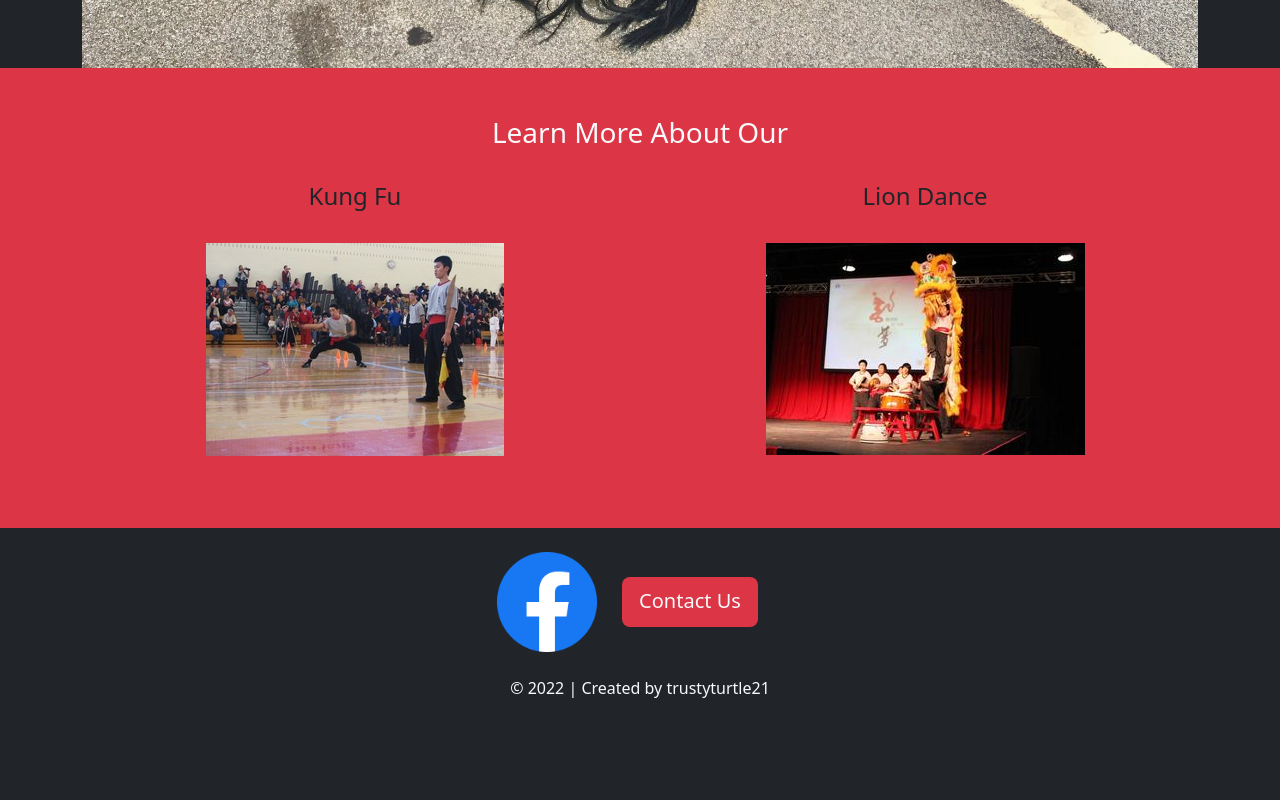
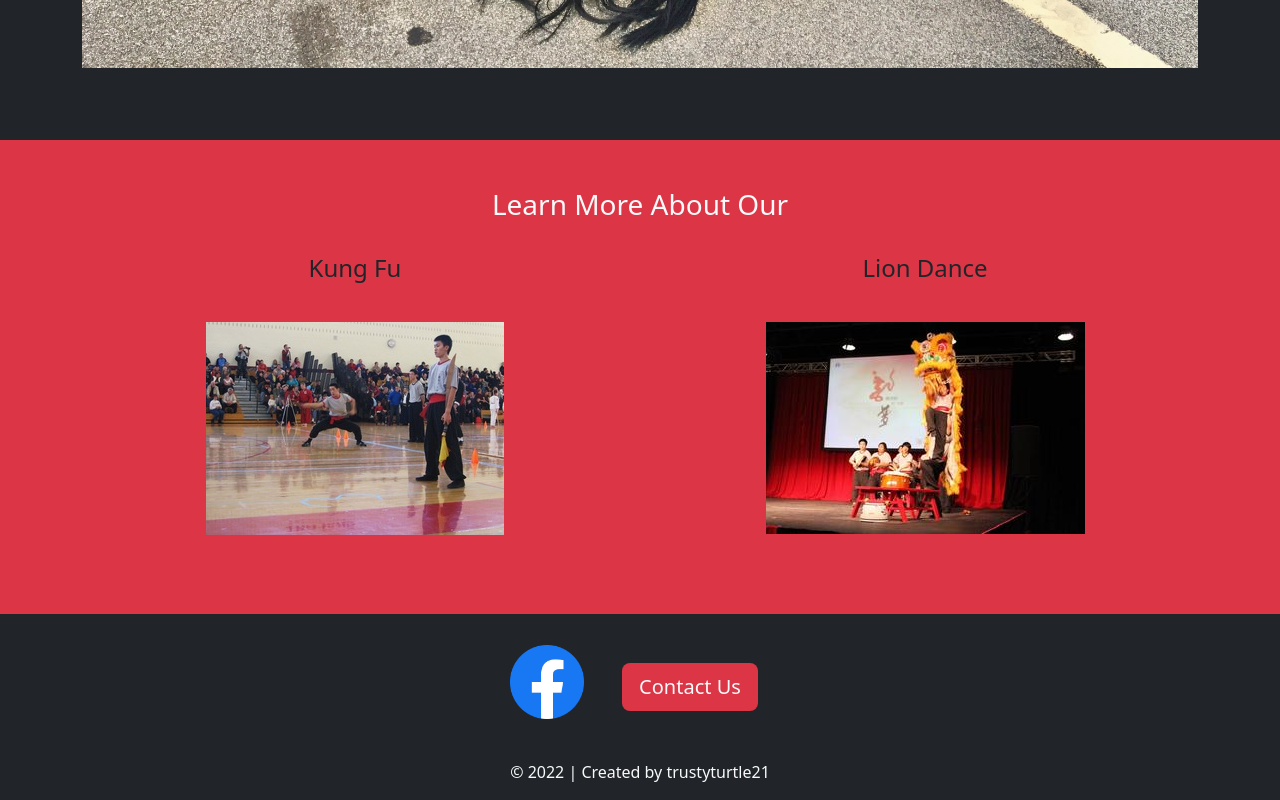
Before and after one commit to trustyturtle21/Responsive-Redesign, a plain HTML site: page index.html in a window 1280 px wide. Shown: the part 2262-3062 px from the top of the page. Before the commit the page ends 2978 px from the top, so only its background shows below. Drawn offline with nearby package versions, Linux system fonts and the light colour scheme.

Commit message:
Add files via upload

```diff
--- a/index.html
+++ b/index.html
@@ -119,7 +119,9 @@
         future.
       </p>
 
-      <img src="Fam.jpeg" class="img-fluid" alt="Responsive image" />
+      <img src="Fam.jpeg" class="img-fluid mb-5" alt="Responsive image" />
+      <br />
+      <br />
     </div>
 
     <div class="container-fluid text-light bg-danger text-center">
@@ -131,14 +133,14 @@
             <h4 class="">Kung Fu</h4>
             <br />
             <a class="" href="#"
-              ><img src="kung-fu.jpeg" alt="" class="mb-5" />
+              ><img src="kung-fu.jpeg" alt="" class="btn mb-5" />
             </a>
           </div>
           <div class="col-md-6 mb-4">
             <h4 class="">Lion Dance</h4>
             <br />
             <a class="" href="#"
-              ><img src="lion-dance.jpeg" alt="" class="mb-5" />
+              ><img src="lion-dance.jpeg" alt="" class="btn mb-5" />
             </a>
           </div>
         </div>
@@ -151,7 +153,7 @@
           src="fb.png"
           width="100"
           alt=""
-          class="d-inline-block align-middle mr-2"
+          class="btn d-inline-block align-middle mr-2"
         />
       </a>
       <a
```
